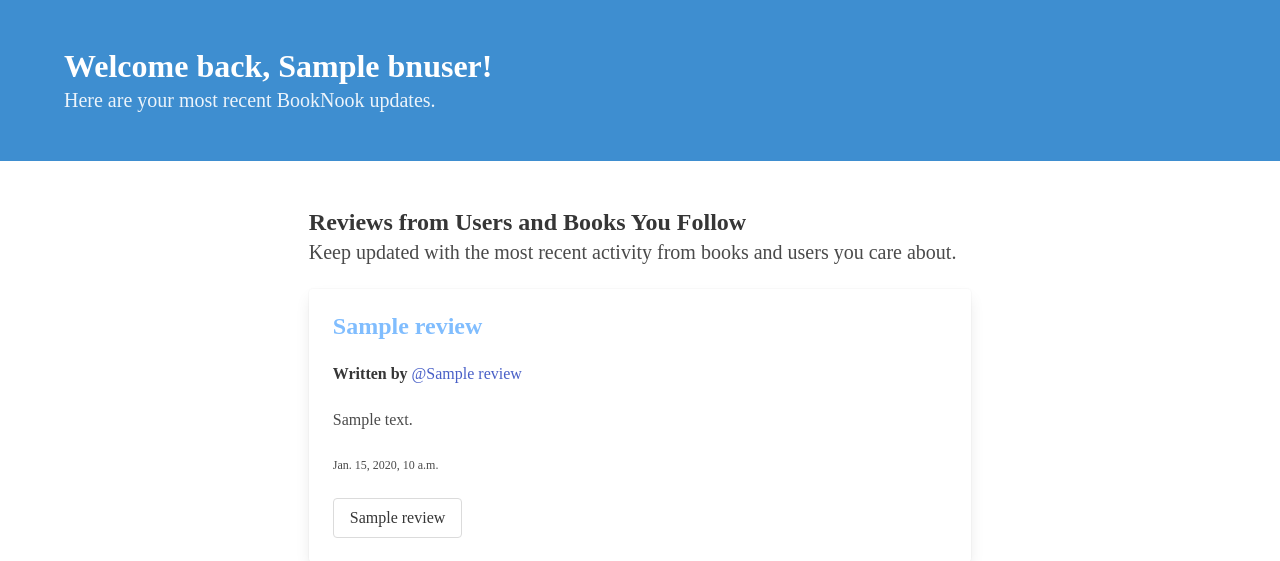
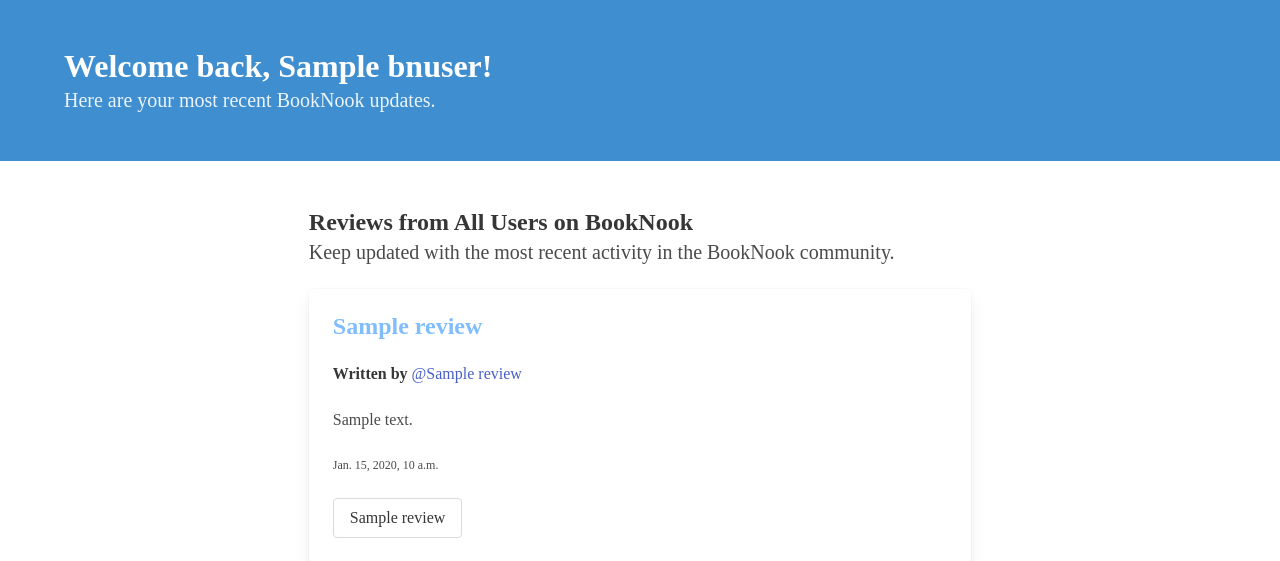
Before and after one commit to caroljli/cis550-final-project, a Django app: template booknook/user/templates/timeline.html in a window 1280 px wide. Shown: the part 84-645 px from the top of the page. Run offline with Django 3.2, Linux system fonts and the light colour scheme; the template is opened without the code that fills it: most values are stand-ins (such as "Sample title", 1, 10 or a date in 2020); some libraries are stand-ins or nearby versions.

Commit message:
Update splash text

```diff
--- a/booknook/user/templates/timeline.html
+++ b/booknook/user/templates/timeline.html
@@ -20,8 +20,9 @@
     <div class="column">
         <section class="section">
             <div class="container">
-                <h2 class="title is-4">Reviews from Users and Books You Follow</h2>
-                <h3 class="subtitle is-5">Keep updated with the most recent activity from books and users you care about.</h3>
+                <h2 class="title is-4">Reviews from All Users on BookNook</h2>
+                <!-- <h2 class="title is-4">Reviews from Users and Books You Follow</h2> -->
+                <h3 class="subtitle is-5">Keep updated with the most recent activity in the BookNook community.</h3>
 
                 {% for review in reviews %}
 
--- a/booknook/user/views.py
+++ b/booknook/user/views.py
@@ -121,6 +121,7 @@ def follow_user(request, url=None):
     to_follow = BookNookUser.objects.get(ID=request.POST.get('follow_user'))
     UserFollowers.objects.create(ID=to_follow.ID, name=to_follow.name, follower_id=bnfollower.ID, follower_name=bnfollower.name)
     print(bnfollower.name)
+    # TODO: unfollow handling
     # else:
     #     to_unfollow = BookNookUser.objects.get(ID=request.POST.get('unfollow_user'))
     #     UserFollowers.objects.filter(ID=bnfollower.ID).delete()
```
